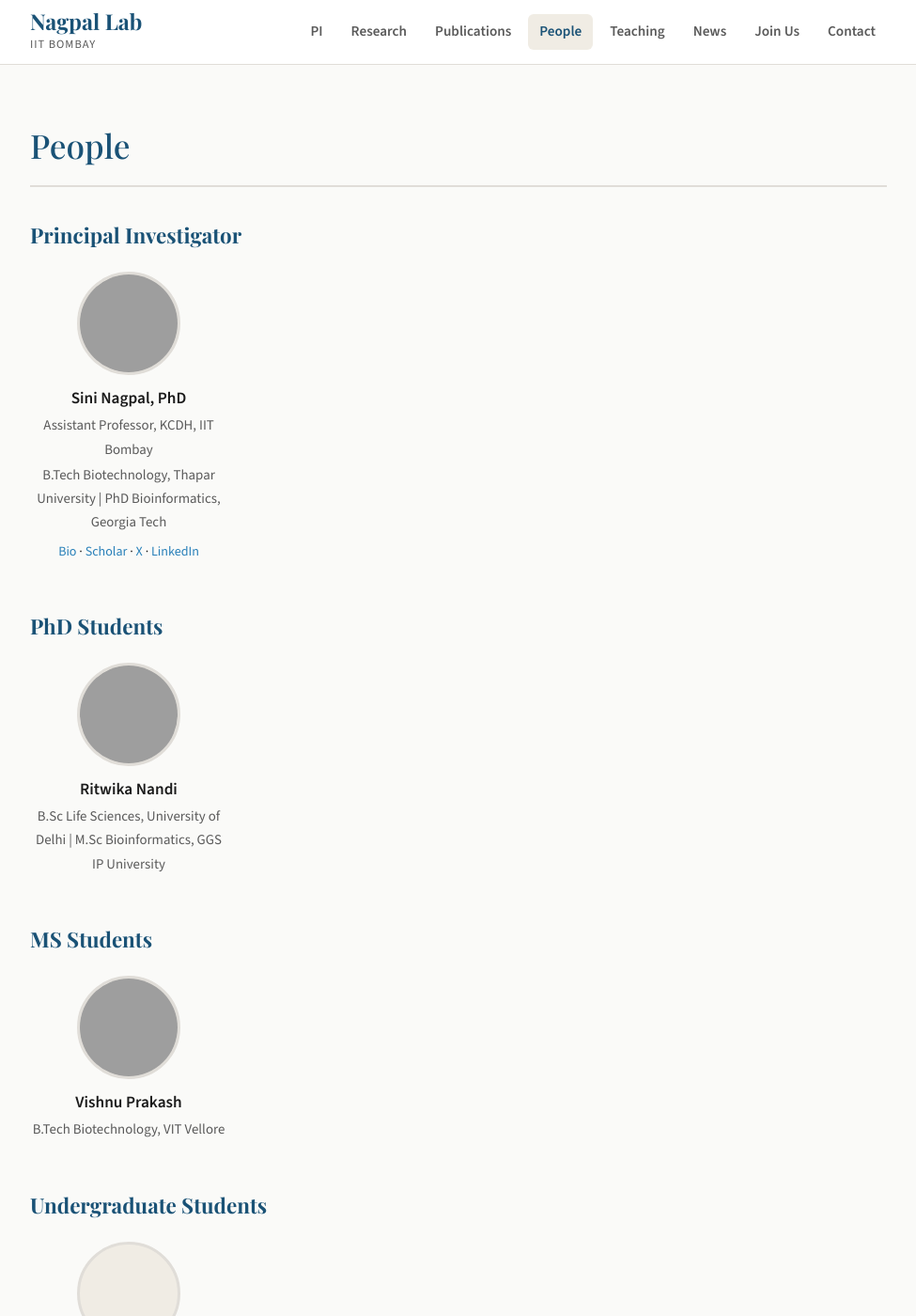
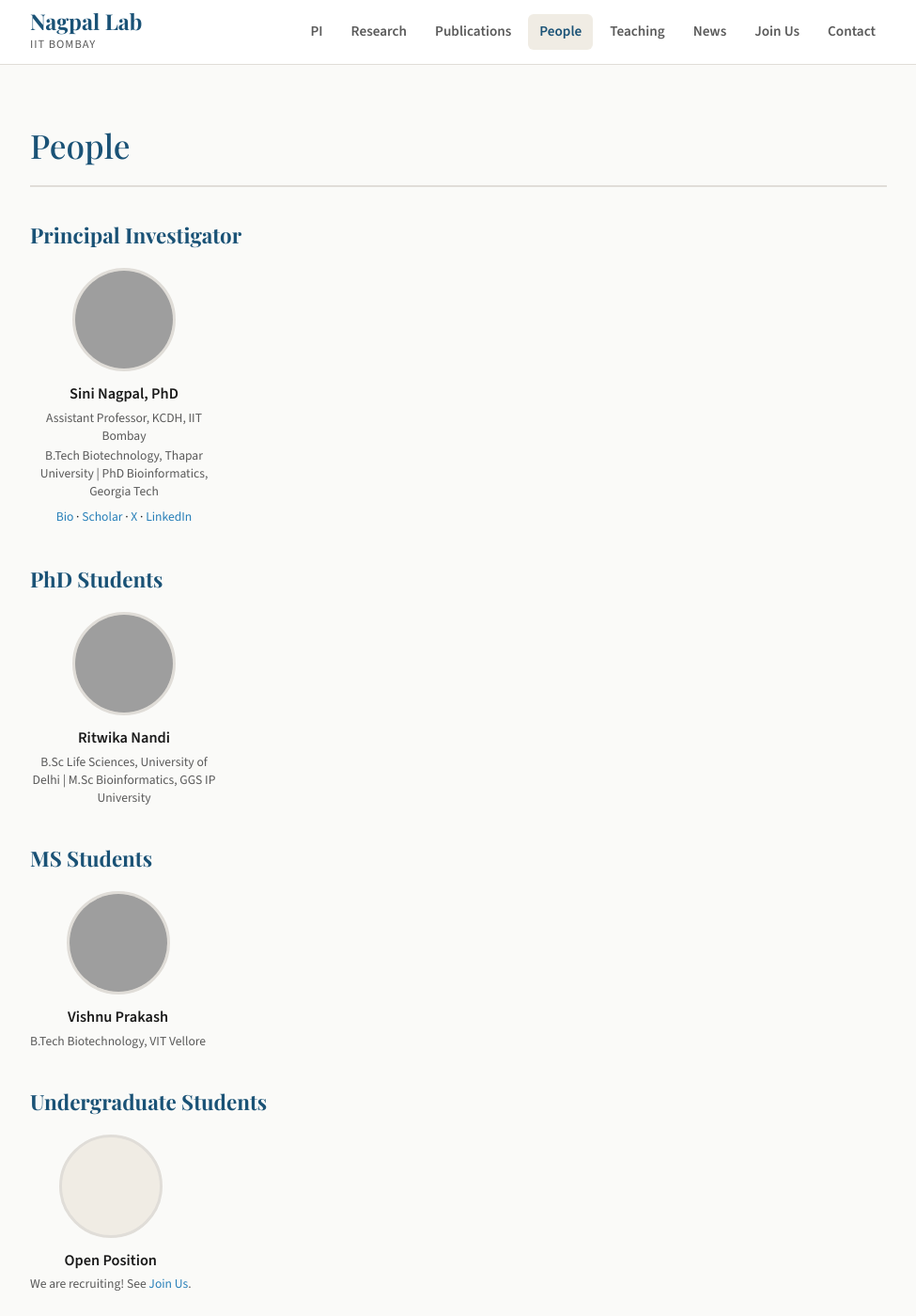
Before and after one commit to nagpallab/nagpallab.github.io, a Jekyll site: the page built from people.md, in a window 1280 px wide and 1400 px high. Shown: the whole window at 94% size, without its empty margins (152-1127 px from the left). Built offline with Jekyll 4.4.1, drawn with Linux system fonts in a browser that asks for light colours; grey boxes are pictures that could not be loaded.

Commit message:
Update style.css

```diff
--- a/assets/css/style.css
+++ b/assets/css/style.css
@@ -279,58 +279,23 @@ a:hover { color: var(--color-accent); }
 .pub-note { font-size: 0.9rem; color: var(--color-text-muted); }
 
 /* ---- PEOPLE PAGE ---- */
-.people-section { margin-bottom: 48px; }
+.people-section { margin-bottom: 36px; }
 .people-section h2 {
   font-family: var(--font-heading);
   font-size: 1.4rem;
   color: var(--color-accent);
-  margin-bottom: 20px;
+  margin-bottom: 16px;
 }
 
-.people-grid {
-  display: grid;
-  grid-template-columns: repeat(auto-fill, minmax(220px, 1fr));
-  gap: 28px;
-}
-
-.person-card { text-align: center; }
-.person-photo {
-  width: 150px;
-  height: 150px;
-  border-radius: 50%;
-  object-fit: cover;
-  margin: 0 auto 14px;
-  background: var(--color-highlight);
-  border: 3px solid var(--color-border);
-}
-.person-name {
-  font-weight: 600;
-  font-size: 1.08rem;
-  color: var(--color-text);
-}
-.person-role {
-  font-size: 0.93rem;
-  color: var(--color-text-muted);
-  margin-top: 2px;
-}
-.person-bio {
-  font-size: 0.88rem;
-  color: var(--color-text-muted);
-  margin-top: 8px;
-  line-height: 1.5;
-  max-width: 280px;
-  margin-left: auto;
-  margin-right: auto;
-}
-
-/* Compact people grid */
 .people-row-grid {
   display: grid;
-  grid-template-columns: repeat(auto-fill, minmax(200px, 1fr));
+  grid-template-columns: repeat(auto-fill, minmax(180px, 1fr));
   gap: 24px;
+  justify-items: start;
 }
 .person-compact {
   text-align: center;
+  max-width: 200px;
 }
 .person-photo-sm {
   width: 110px;
@@ -340,18 +305,21 @@ a:hover { color: var(--color-accent); }
   background: var(--color-highlight);
   border: 3px solid var(--color-border);
   margin: 0 auto 10px;
+  display: block;
 }
-.person-info {
-  flex: 1;
+.person-name {
+  font-weight: 600;
+  font-size: 1.02rem;
+  color: var(--color-text);
 }
-.person-bio-inline {
-  font-size: 0.9rem;
+.person-role {
+  font-size: 0.85rem;
   color: var(--color-text-muted);
-  margin-top: 4px;
-  line-height: 1.5;
+  margin-top: 2px;
+  line-height: 1.4;
 }
 .person-links {
-  font-size: 0.88rem;
+  font-size: 0.85rem;
   margin-top: 6px;
 }
 
@@ -541,8 +509,6 @@ a:hover { color: var(--color-accent); }
 
   .contact-grid { grid-template-columns: 1fr; }
   .footer-grid { grid-template-columns: 1fr; }
-  .footer-top { flex-direction: column; }
-  .footer-bottom { flex-direction: column; gap: 12px; align-items: flex-start; }
 
   .pi-header { flex-direction: column; align-items: center; text-align: center; }
   .pi-photo { width: 160px; height: 160px; }
@@ -552,7 +518,5 @@ a:hover { color: var(--color-accent); }
   .research-block-content { flex-direction: column; }
   .research-block-img { width: 100%; max-width: 320px; }
 
-  .person-row { flex-direction: column; text-align: center; }
-  .person-photo-sm { margin: 0 auto; }
   .people-row-grid { grid-template-columns: repeat(2, 1fr); }
 }
```
